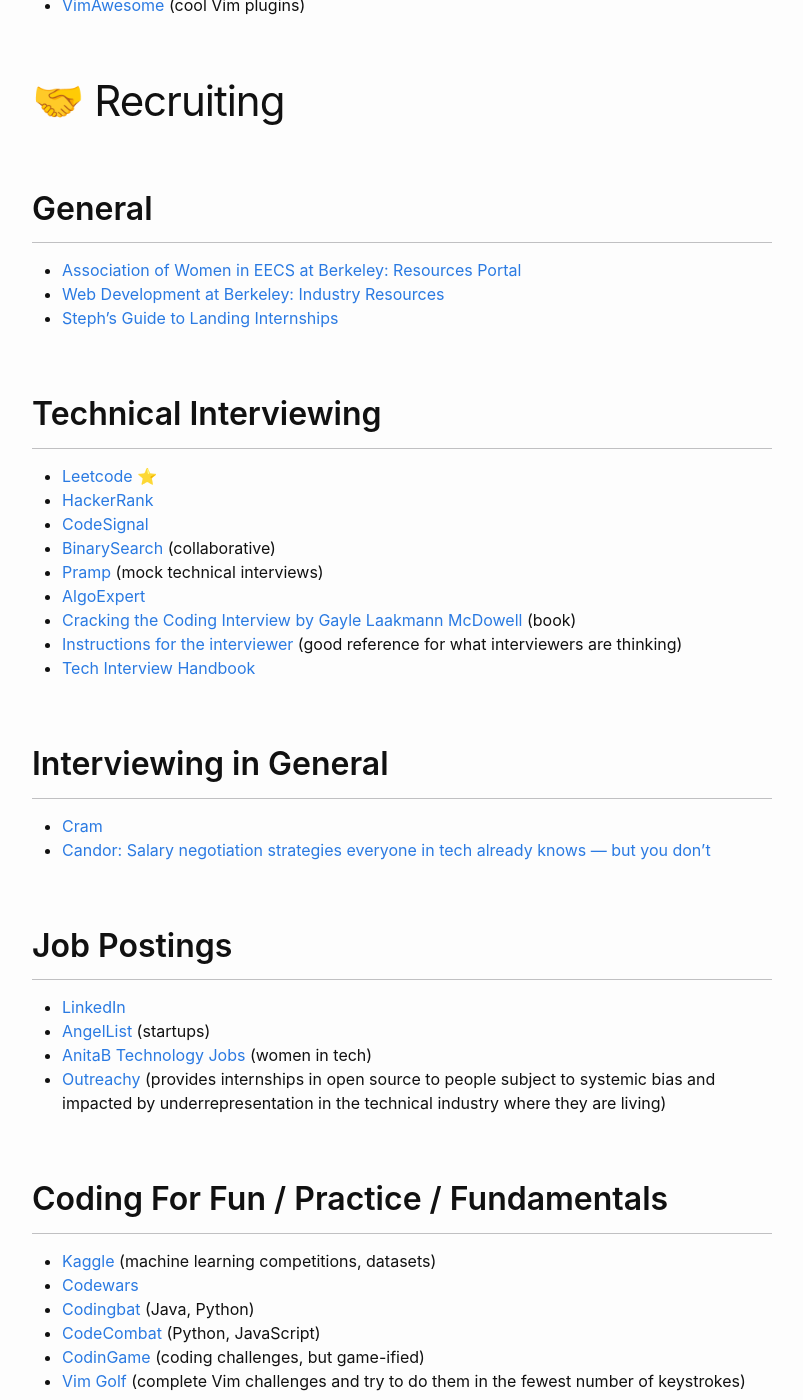
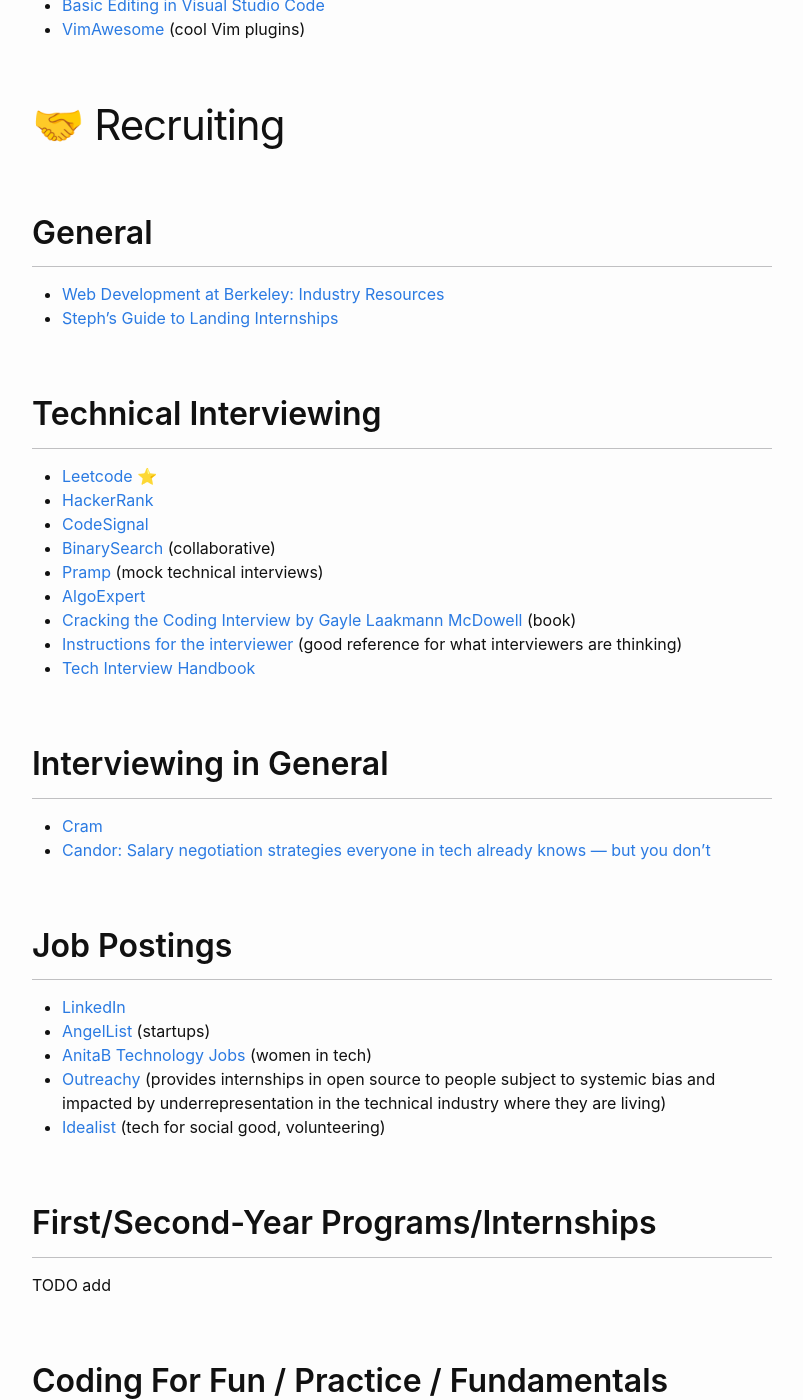
Before and after one commit to phrdang/phrdang.github.io, a Jekyll site: the page built from resources.md, in a window 1280 px wide and 1400 px high, scrolled down 6668 px. Shown: the whole window, without its empty margins (238-1041 px from the left). Built offline with Jekyll 4.4.1, drawn with Linux system fonts in a browser that asks for light colours; some of the changed text lies outside the part shown.

Commit message:
Add section in Resources for first/second year programs

```diff
--- a/resources.md
+++ b/resources.md
@@ -39,6 +39,7 @@
   - [Technical Interviewing](#technical-interviewing)
   - [Interviewing in General](#interviewing-in-general)
   - [Job Postings](#job-postings)
+  - [First/Second-Year Programs/Internships](#firstsecond-year-programsinternships)
   - [Coding For Fun / Practice / Fundamentals](#coding-for-fun--practice--fundamentals)
 - [🤠 Community and Misc](#-community-and-misc)
   - [Blogs](#blogs)
@@ -216,7 +217,6 @@
 
 ## General
 
-- [Association of Women in EECS at Berkeley: Resources Portal](https://www.notion.so/aweberkeley/AWE-Resources-Portal-4e3dd8492e2f445e9a6f6c1248ad0c4f)
 - [Web Development at Berkeley: Industry Resources](https://www.notion.so/Industry-Resources-2ca6a1d1ee9e4ae98c5ab325c0eed5e2)
 - [Steph's Guide to Landing Internships](https://www.notion.so/stephsu/Steph-s-Guide-to-Landing-Internships-5b0e1863e9784fddaf37add2a6f744ff)
 
@@ -243,6 +243,11 @@
 - [AngelList](https://angel.co/jobs) (startups)
 - [AnitaB Technology Jobs](https://careercenter.anitab.org/) (women in tech)
 - [Outreachy](https://www.outreachy.org/) (provides internships in open source to people subject to systemic bias and impacted by underrepresentation in the technical industry where they are living)
+- [Idealist](https://www.idealist.org/en/) (tech for social good, volunteering)
+
+## First/Second-Year Programs/Internships
+
+TODO add
 
 ## Coding For Fun / Practice / Fundamentals
 
```
